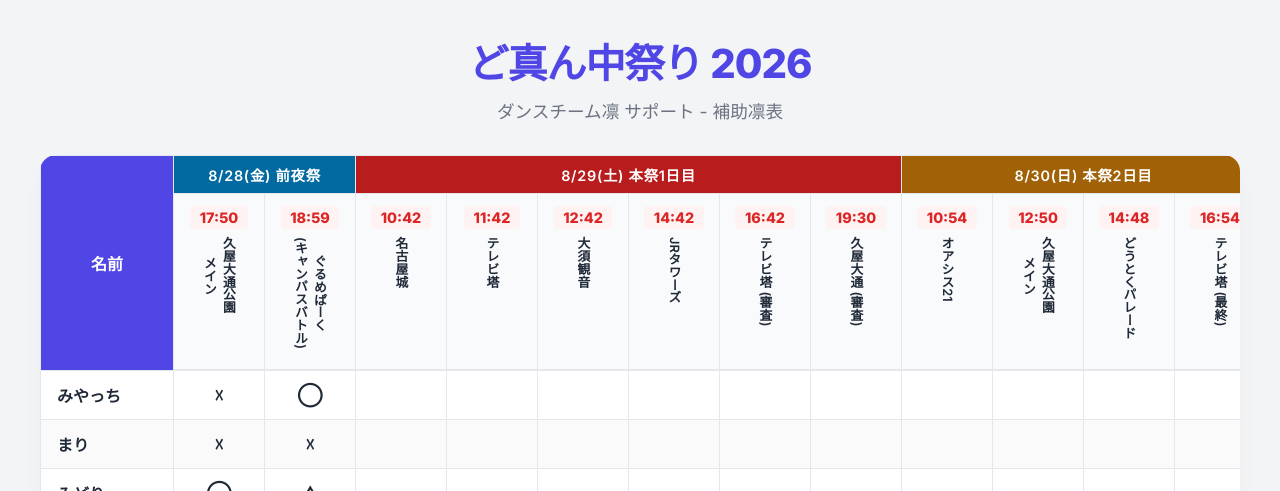
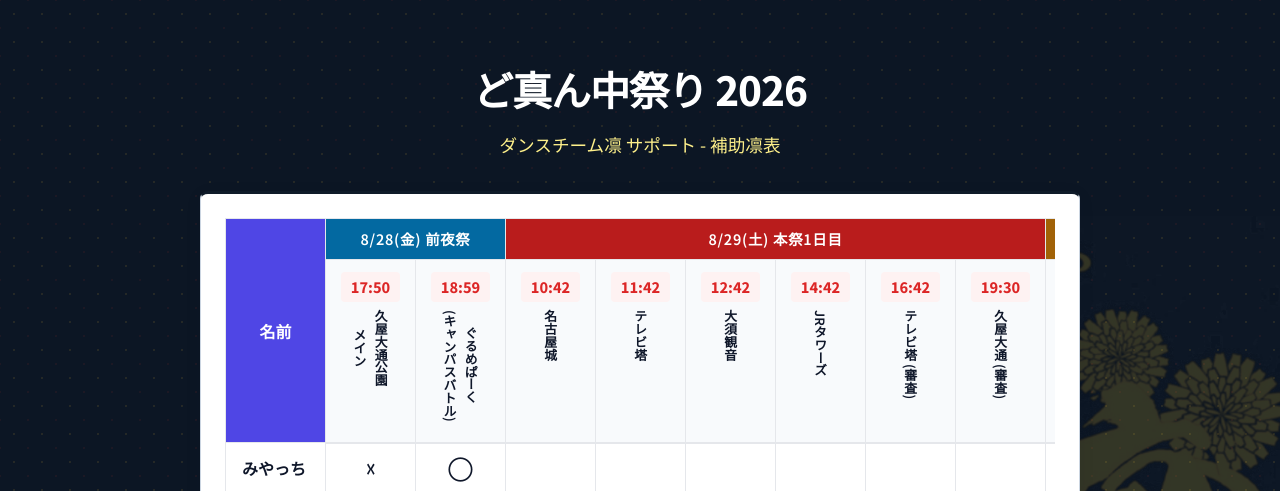
Before and after one commit to daishimurata/dance-team-rin-portal, a website built with Vite: page baggage_duty.html in a window 1280 px wide. Shown: the top 491 px of the page. Built offline with nearby package versions, Linux system fonts and the light colour scheme.

Commit message:
Apply portal background styles to baggage duty table

```diff
--- a/baggage_duty.html
+++ b/baggage_duty.html
@@ -4,6 +4,7 @@
     <meta charset="UTF-8">
     <meta name="viewport" content="width=device-width, initial-scale=1.0">
     <title>ど真ん中祭り 補助凛表</title>
+    <link rel="stylesheet" href="/src/styles.css">
     <link rel="preconnect" href="https://fonts.googleapis.com">
     <link rel="preconnect" href="https://fonts.gstatic.com" crossorigin>
     <link href="https://fonts.googleapis.com/css2?family=Inter:wght@400;600;800&family=Noto+Sans+JP:wght@400;600;800&display=swap" rel="stylesheet">
@@ -21,8 +22,6 @@
 
         body {
             font-family: 'Inter', 'Noto Sans JP', sans-serif;
-            background-color: var(--background);
-            color: var(--text-main);
             margin: 0;
             padding: 2rem;
             display: flex;
@@ -42,13 +41,13 @@
         .header h1 {
             font-size: 2.5rem;
             font-weight: 800;
-            color: var(--primary);
+            color: #ffffff;
             margin: 0;
             letter-spacing: -0.025em;
         }
 
         .header p {
-            color: var(--text-muted);
+            color: #fef08a;
             margin-top: 0.5rem;
             font-size: 1.1rem;
         }
```
